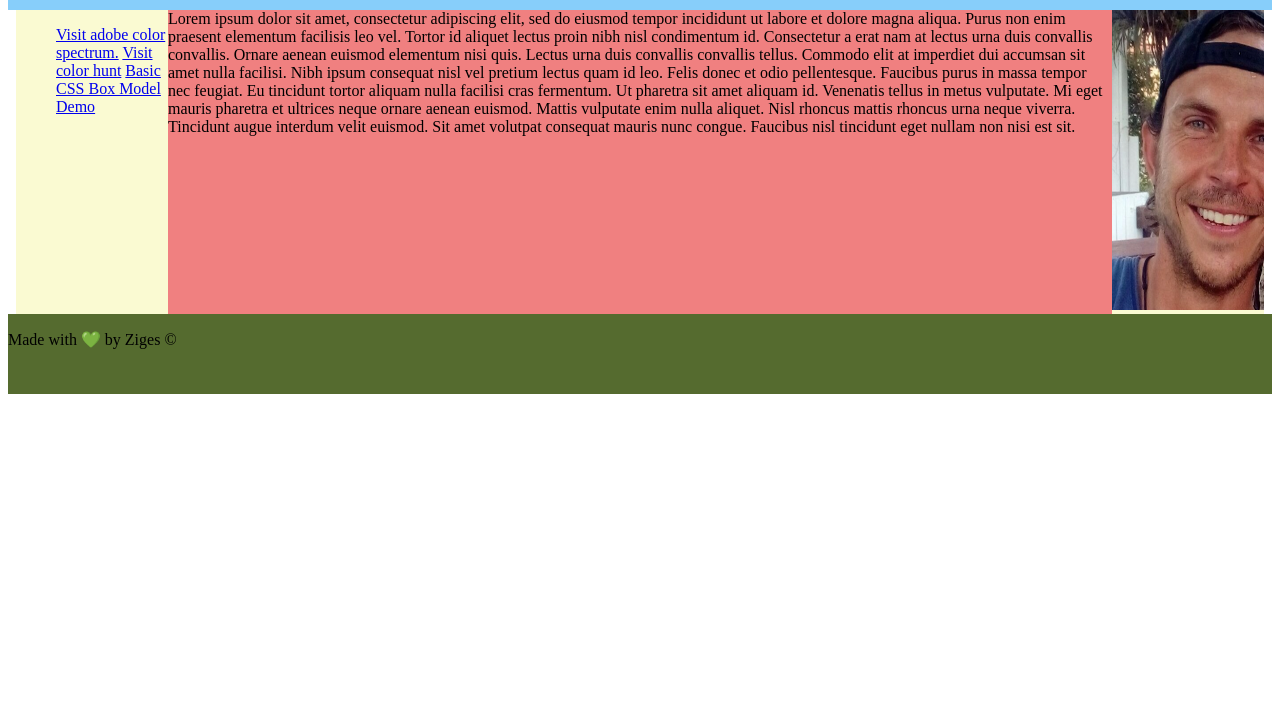
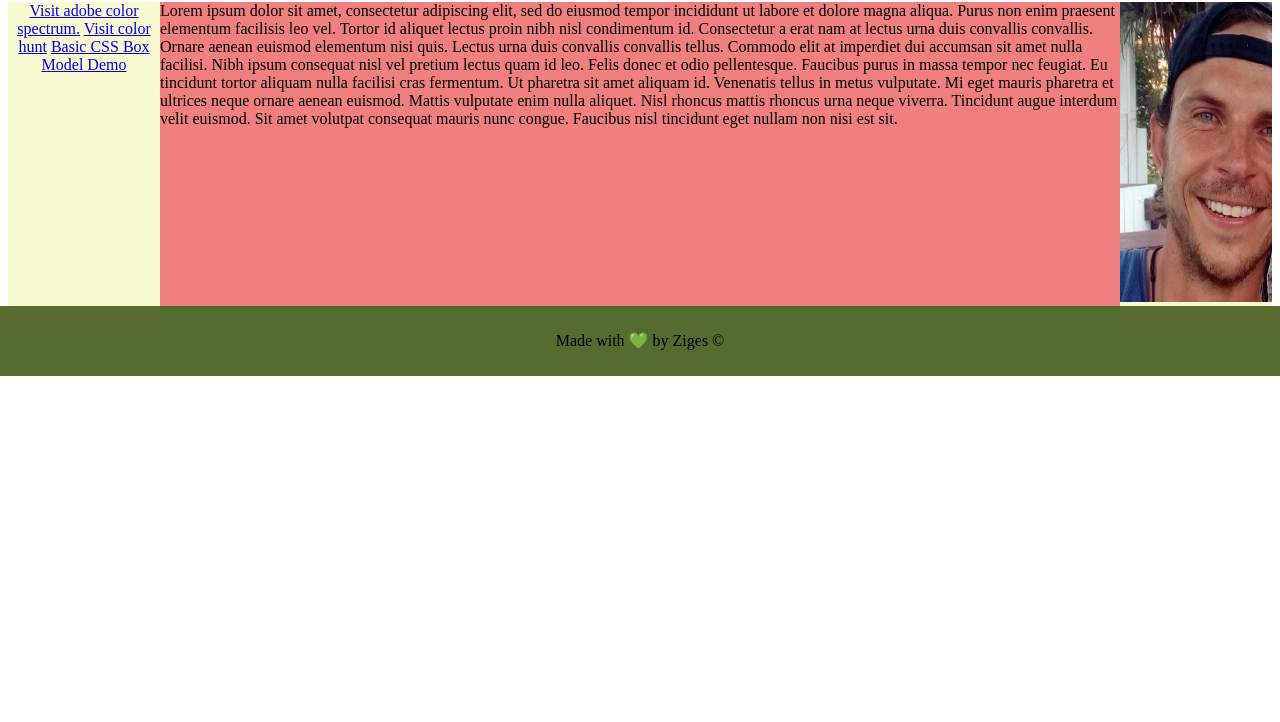
Before and after one commit to Ziges/holy-grail, a plain HTML site: page grid.html in a window 1280 px wide. Shown: the part 78-800 px from the top of the page. Drawn offline with Linux system fonts and the light colour scheme.

Commit message:
index.html update 2

```diff
--- a/css/floats.css
+++ b/css/floats.css
@@ -0,0 +1,22 @@
+/*CSS reset https://cssreset.com/scripts/html5-doctor-css-reset-stylesheet/#the-scripts*/
+
+html, body, div, span, object, iframe,
+h1, h2, h3, h4, h5, h6, p, blockquote, pre,
+abbr, address, cite, code,
+del, dfn, em, img, ins, kbd, q, samp,
+small, strong, sub, sup, var,
+b, i,
+dl, dt, dd, ol, ul, li,
+fieldset, form, label, legend,
+table, caption, tbody, tfoot, thead, tr, th, td,
+article, aside, canvas, details, figcaption, figure,
+footer, header, hgroup, menu, nav, section, summary,
+time, mark, audio, video {
+    margin: 0;
+    padding: 0;
+    border: 0;
+    outline: 0;
+    font-size: 100%;
+    vertical-align: baseline;
+    background: transparent;
+}
--- a/css/grid.css
+++ b/css/grid.css
@@ -1,26 +1,25 @@
-/*!*CSS reset https://cssreset.com/scripts/html5-doctor-css-reset-stylesheet/#the-scripts*!*/
+/*CSS reset https://cssreset.com/scripts/html5-doctor-css-reset-stylesheet/#the-scripts*/
 
-/*html, body, div, span, object, iframe,*/
-/*h1, h2, h3, h4, h5, h6, p, blockquote, pre,*/
-/*abbr, address, cite, code,*/
-/*del, dfn, em, img, ins, kbd, q, samp,*/
-/*small, strong, sub, sup, var,*/
-/*b, i,*/
-/*dl, dt, dd, ol, ul, li,*/
-/*fieldset, form, label, legend,*/
-/*table, caption, tbody, tfoot, thead, tr, th, td,*/
-/*article, aside, canvas, details, figcaption, figure,*/
-/*footer, header, hgroup, menu, nav, section, summary,*/
-/*time, mark, audio, video {*/
-/*    margin: 0;*/
-/*    padding: 0;*/
-/*    border: 0;*/
-/*    outline: 0;*/
-/*    font-size: 100%;*/
-/*    vertical-align: baseline;*/
-/*    background: transparent;*/
-/*}*/
-
+html, body, div, span, object, iframe,
+h1, h2, h3, h4, h5, h6, p, blockquote, pre,
+abbr, address, cite, code,
+del, dfn, em, img, ins, kbd, q, samp,
+small, strong, sub, sup, var,
+b, i,
+dl, dt, dd, ol, ul, li,
+fieldset, form, label, legend,
+table, caption, tbody, tfoot, thead, tr, th, td,
+article, aside, canvas, details, figcaption, figure,
+footer, header, hgroup, menu, nav, section, summary,
+time, mark, audio, video {
+    margin: 0;
+    padding: 0;
+    border: 0;
+    outline: 0;
+    font-size: 100%;
+    vertical-align: baseline;
+    background: transparent;
+}
 
 .grid {
     display: grid;
@@ -35,22 +34,30 @@
 }
 
 header {
+    grid-area: header;                /* header corresponds to name in template */
+    text-align: center;
     background-color: lightskyblue;
-    grid-area: header;                /* header corresponds to name in template */
+    height: 70px;
+    line-height: 70px;
 }
 
 footer {
+    grid-area: footer;
+    text-align: center;
     background-color: darkolivegreen;
-    grid-area: footer;
+    height: 70px;
+    line-height: 70px;
 }
 
 nav {
+    text-align: center;
     grid-area: nav;
     margin-left: 0.5rem;
     background-color: lightgoldenrodyellow;
 }
 
 aside {
+    text-align: center;
     grid-area: side;
     margin-right: 0.5rem;
     overflow: auto;
--- /dev/null
+++ b/css/styles.css
@@ -0,0 +1,36 @@
+/*!*CSS reset https://cssreset.com/scripts/html5-doctor-css-reset-stylesheet/#the-scripts*!*/
+
+/*html, body, div, span, object, iframe,*/
+/*h1, h2, h3, h4, h5, h6, p, blockquote, pre,*/
+/*abbr, address, cite, code,*/
+/*del, dfn, em, img, ins, kbd, q, samp,*/
+/*small, strong, sub, sup, var,*/
+/*b, i,*/
+/*dl, dt, dd, ol, ul, li,*/
+/*fieldset, form, label, legend,*/
+/*table, caption, tbody, tfoot, thead, tr, th, td,*/
+/*article, aside, canvas, details, figcaption, figure,*/
+/*footer, header, hgroup, menu, nav, section, summary,*/
+/*time, mark, audio, video {*/
+/* margin: 0;*/
+/* padding: 0;*/
+/* border: 0;*/
+/* outline: 0;*/
+/* font-size: 100%;*/
+/* vertical-align: baseline;*/
+/* background: transparent;*/
+/*}*/
+
+body {
+ font-family: 'Open Sans', sans-serif;
+ font-size: 20px;
+ text-align: center;
+ letter-spacing: 0.1em;
+ margin: 10px;
+ padding: 5px;
+ background-color: lightskyblue;
+ color: #eee;
+ height: 70px;
+ line-height: 70px;
+ color: indianred;
+}
```
Also changed, not shown: index.html (+14 -7 lines).
